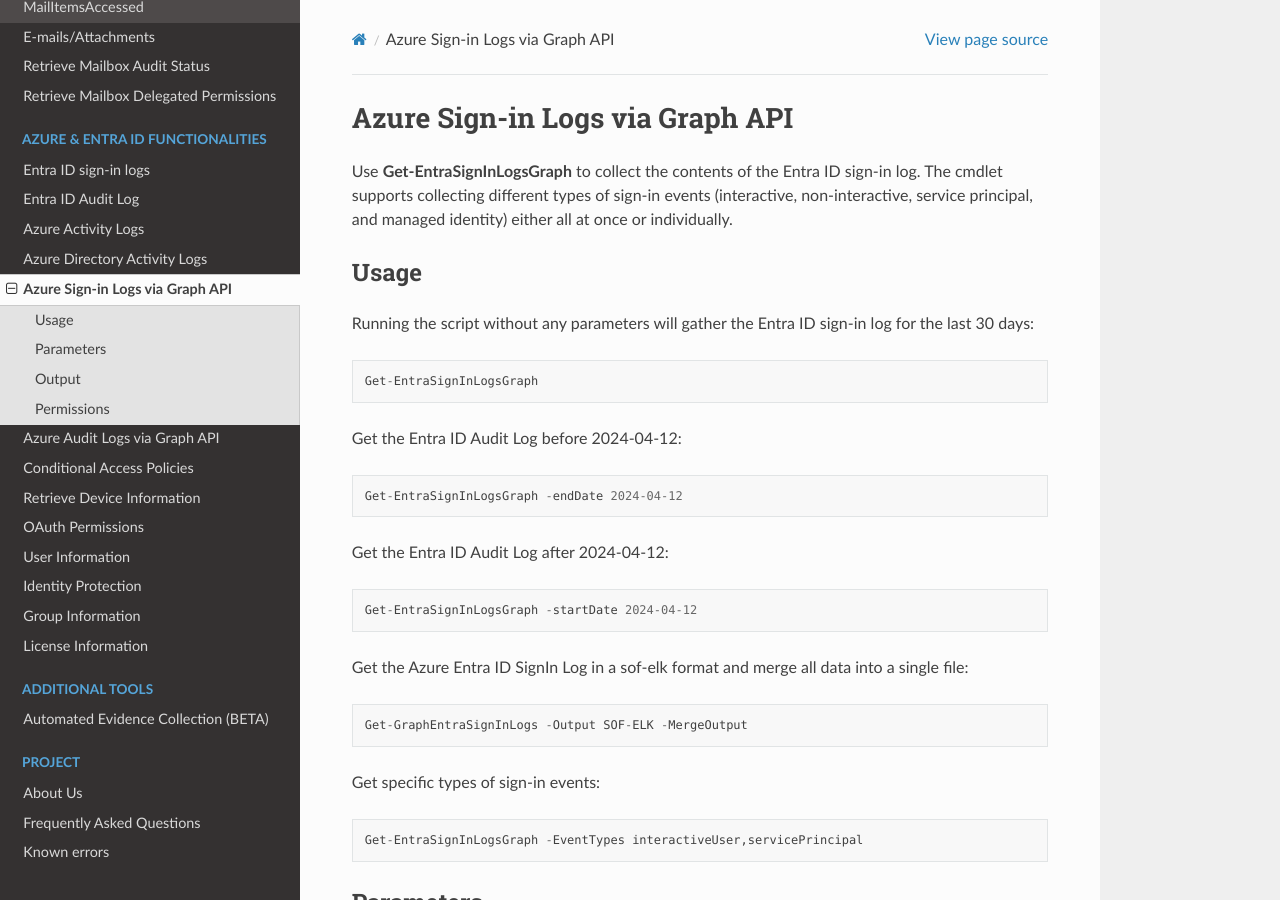
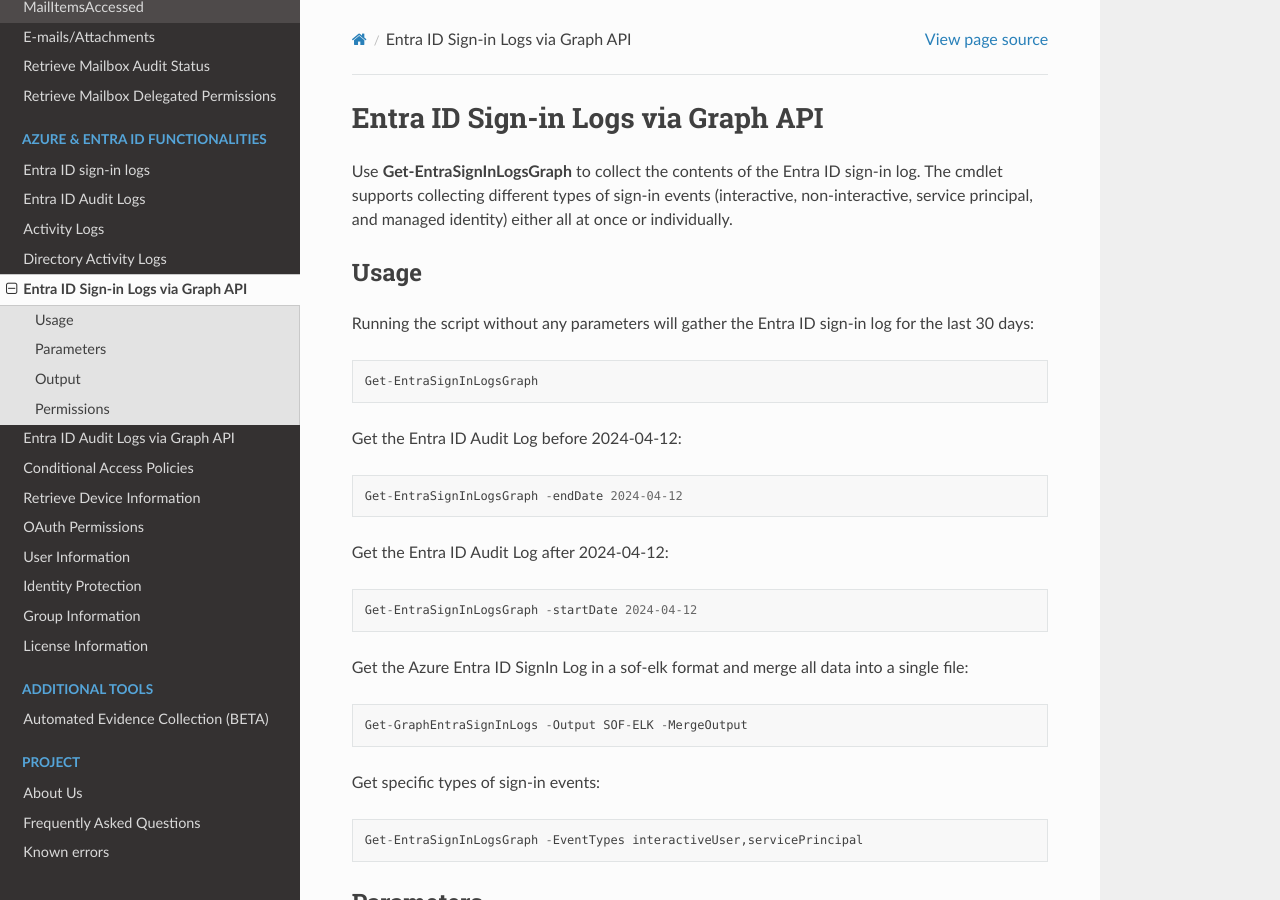
Before and after one commit to invictus-ir/Microsoft-Extractor-Suite, a Sphinx documentation site: the page built from docs/source/functionality/Azure/AzureSignInLogsGraph.rst, in a window 1280 px wide and 900 px high. Built offline with Sphinx 7.4.7 and the Read the Docs theme 3.1.0, drawn with Linux system fonts in a browser that asks for light colours.

```diff
--- a/docs/source/functionality/Azure/AzureActiveDirectoryAuditLog.rst
+++ b/docs/source/functionality/Azure/AzureActiveDirectoryAuditLog.rst
@@ -1,4 +1,4 @@
-Entra ID Audit Log
+Entra ID Audit Logs
 =======
 Use **Get-EntraAuditLogs** to collect the contents of the Entra ID Audit Log.
 
--- a/docs/source/functionality/Azure/AzureActivityLogs.rst
+++ b/docs/source/functionality/Azure/AzureActivityLogs.rst
@@ -1,4 +1,4 @@
-Azure Activity Logs
+Activity Logs
 =======
 Use **Get-ActivityLogs** to collect the contents of the Azure Activity Log.
 
--- a/docs/source/functionality/Azure/AzureAuditLogsGraph.rst
+++ b/docs/source/functionality/Azure/AzureAuditLogsGraph.rst
@@ -1,4 +1,4 @@
-Azure Audit Logs via Graph API
+Entra ID Audit Logs via Graph API
 =======
 Use **Get-GraphEntraAuditLogs** to collect the contents of the Entra ID Audit Log.
 
--- a/docs/source/functionality/Azure/AzureDirectoryActivityLogs.rst
+++ b/docs/source/functionality/Azure/AzureDirectoryActivityLogs.rst
@@ -1,4 +1,4 @@
-Azure Directory Activity Logs
+Directory Activity Logs
 =======
 Use **Get-DirectoryActivityLogs** to collect the contents of the Azure Activity Log.
 
--- a/docs/source/functionality/Azure/AzureSignInLogsGraph.rst
+++ b/docs/source/functionality/Azure/AzureSignInLogsGraph.rst
@@ -1,4 +1,4 @@
-Azure Sign-in Logs via Graph API
+Entra ID Sign-in Logs via Graph API
 =======
 Use **Get-EntraSignInLogsGraph** to collect the contents of the Entra ID sign-in log. The cmdlet supports collecting different types of sign-in events (interactive, non-interactive, service principal, and managed identity) either all at once or individually.
 
```
Also changed, not shown: 1 other file.
